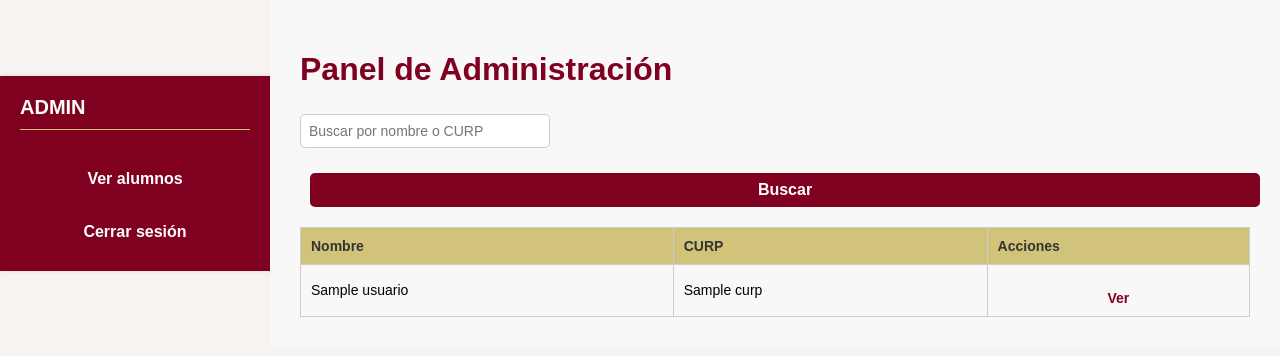
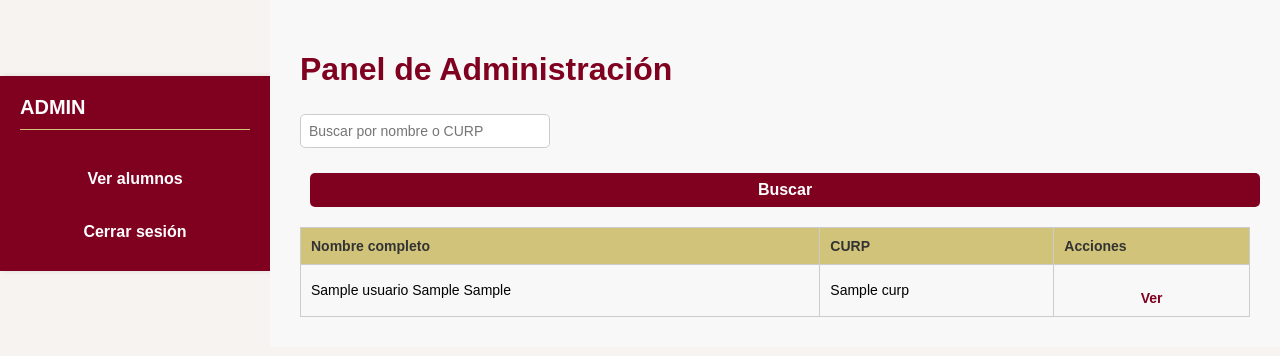
Before and after one commit to Armando59t/cbtis272, a Flask app: page /admin in a window 1280 px wide. Shown: the part 227-583 px from the top of the page. Run offline with Flask 3, Linux system fonts and the light colour scheme; the visitor is signed in with stand-in values (Sample User, id 1); a database or web service that is not in the repository returns one stand-in record (values such as "Sample title").

Commit message:
Update admin.html

```diff
--- a/templates/admin.html
+++ b/templates/admin.html
@@ -121,17 +121,15 @@
         {% if usuarios %}
         <table>
             <tr>
-                <th>Nombre</th>
+                <th>Nombre completo</th>
                 <th>CURP</th>
                 <th>Acciones</th>
             </tr>
             {% for alumno in usuarios %}
             <tr>
-                <td>{{ alumno.nombres }}</td>
+                <td>{{ alumno.nombres }} {{ alumno.apellido_paterno }} {{ alumno.apellido_materno }}</td>
                 <td>{{ alumno.curp }}</td>
-                <td>
-                    <a class="ver" href="/admin/alumno/{{ alumno.curp }}">Ver</a>
-                </td>
+                <td><a class="ver" href="/admin/alumno/{{ alumno.curp }}">Ver</a></td>
             </tr>
             {% endfor %}
         </table>
```
